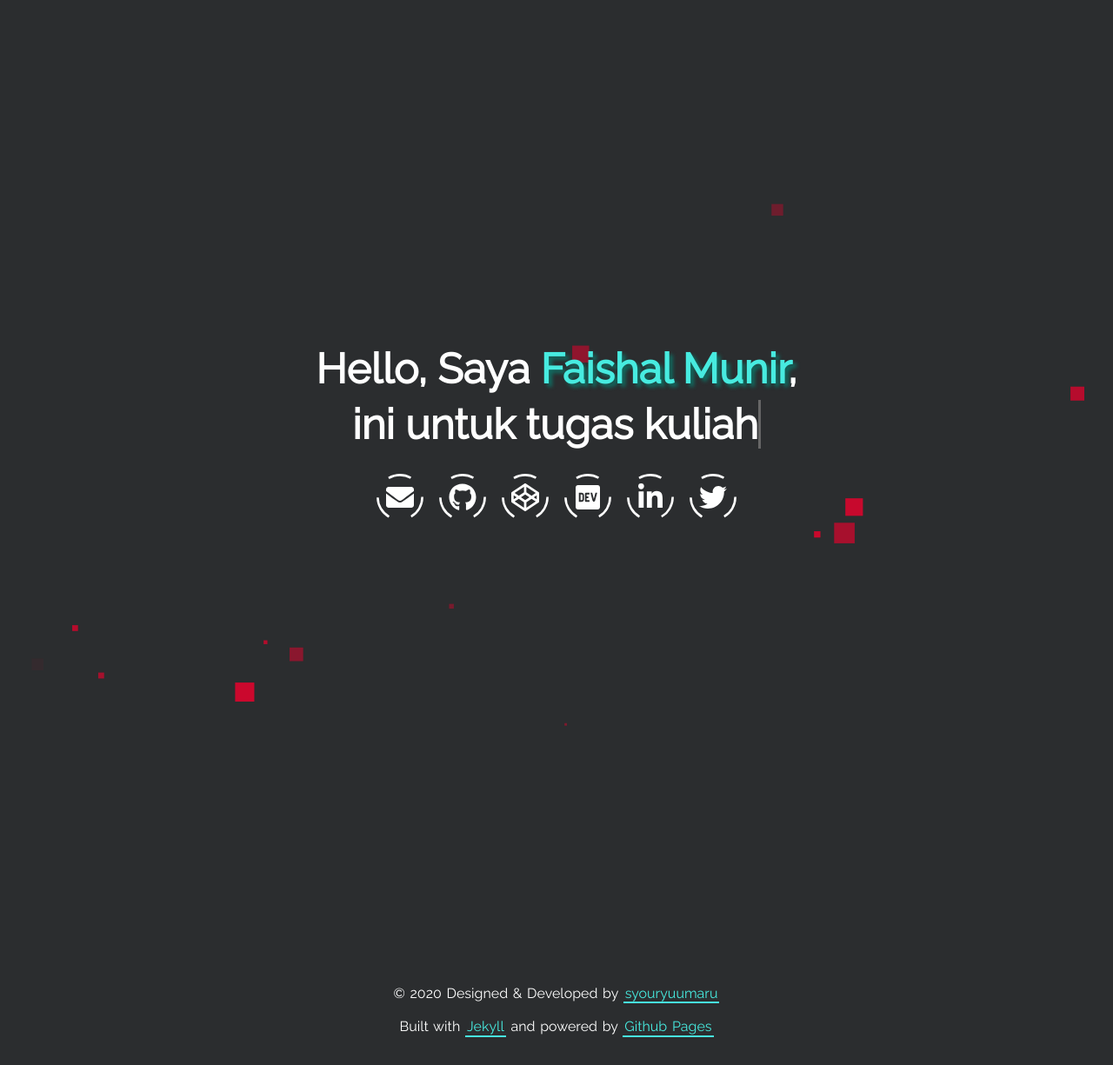
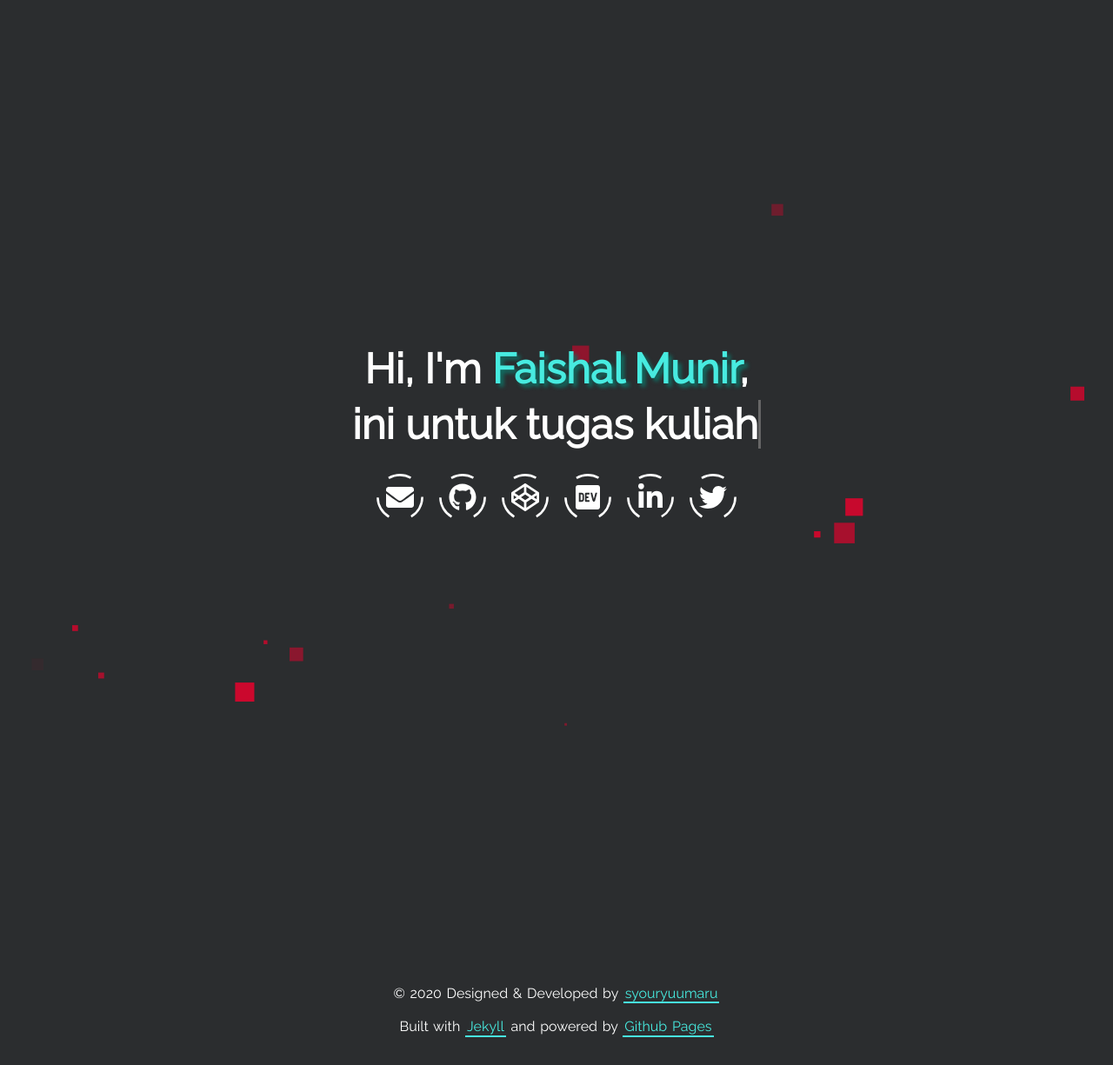
Before and after one commit to getcool90/getcool90.github.io, a Jekyll site: the page built from index.html, in a window 1280 px wide. Shown: the whole page at 87% size. Built offline with Jekyll 4.4.1, drawn with Linux system fonts in a browser that asks for light colours.

Commit message:
Update landing-page.html

```diff
--- a/_includes/landing-page.html
+++ b/_includes/landing-page.html
@@ -1,6 +1,6 @@
 <div id="landing">
   <div class="landing-title">
-    <h1>Hello, Saya
+    <h1>Hi, I&#39;m
       <span class="highlight-title">{{site.username}}</span>,
     </h1>
     <h1>
```
